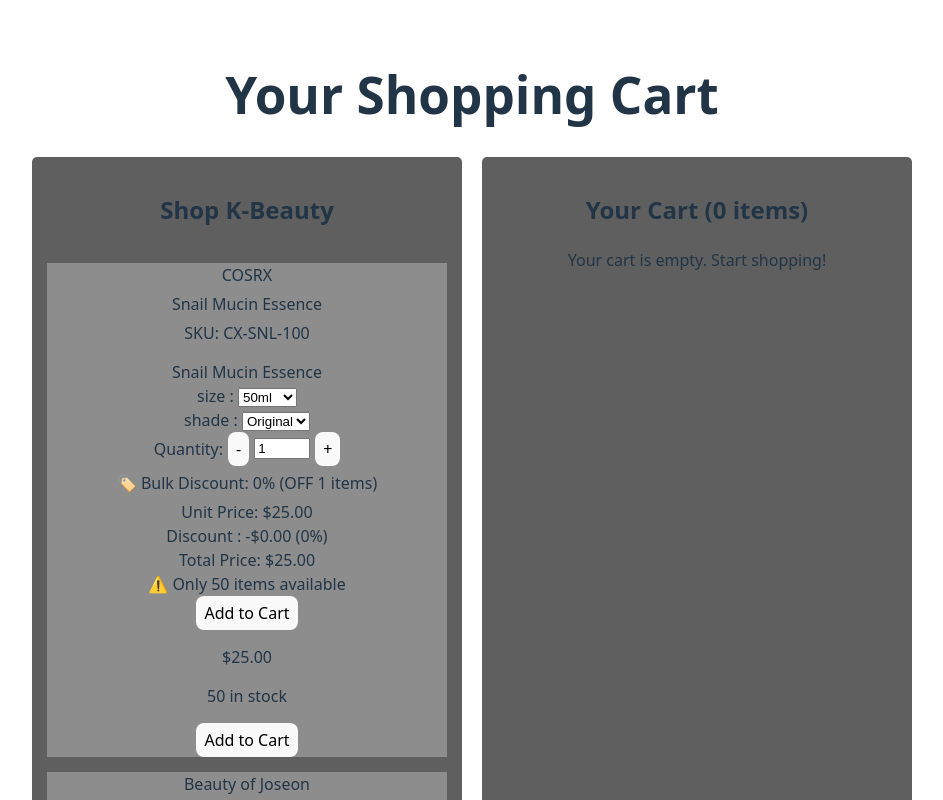
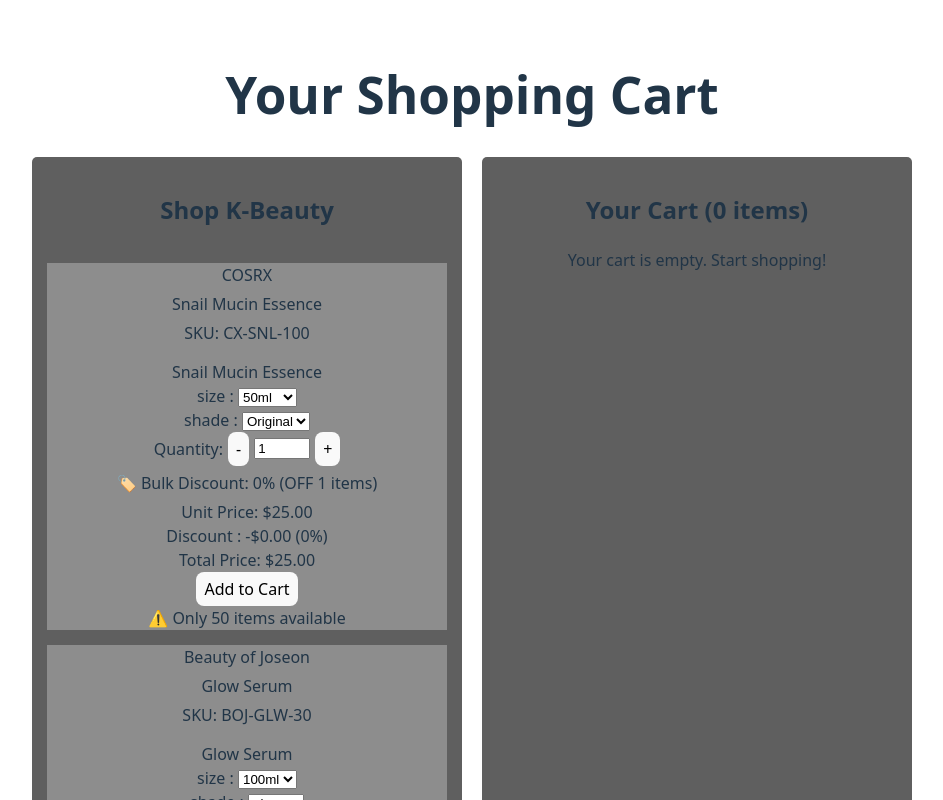
Before and after one commit to RyuHyoRi/react-test, a React (Vite) app: page /cart in a window 1280 px wide. Shown: the top 800 px of the page, without its empty margins (168-1111 px from the left). Built offline with nearby package versions, Linux system fonts and the light colour scheme.

Commit message:
3장 1과제

```diff
--- a/src/components/AdvancedQuantitySelector.jsx
+++ b/src/components/AdvancedQuantitySelector.jsx
@@ -45,12 +45,16 @@
         setOptionsValuesChanged(prev => !prev);
     };
 
-    useEffect(() => {
+    const getInitialOptions = () => {
         const initialOptions = {};
         options.forEach(option => {
             initialOptions[option.type] = option.values[0];
         });
-        setSelectedOptions(initialOptions);
+        return initialOptions;
+    };
+
+    useEffect(() => {
+        setSelectedOptions(getInitialOptions());
     }, [options]);
 
     useEffect(() => {
@@ -65,7 +69,11 @@
                 return (
             <div key={option.type}>
                 <label htmlFor={optionId}>{option.type} : </label>
-                <select id={optionId} onChange={handleOptionChange(option.type)}>
+                <select
+                    id={optionId}
+                    value={selectedOptions[option.type] ?? option.values[0]}
+                    onChange={handleOptionChange(option.type)}
+                >
                     {option.values.map(optionValue =>
                         <option key={optionValue} value={optionValue}>
                             {optionValue}
@@ -108,12 +116,14 @@
                     <span>${totalPrice.toFixed(2)}</span>
                 </div>
             </div>
-            <div>⚠️ Only {maxStock} items available</div>
             <button
-                onClick={() => onAddToCart({ quantity, selectedOptions })}
+                onClick={() => {
+                    onAddToCart({ quantity, selectedOptions });
+                }}
             >
                 Add to Cart
             </button>
+            <div>⚠️ Only {maxStock} items available</div>
         </div>
     );
 }
--- a/src/components/KBeautyCart.jsx
+++ b/src/components/KBeautyCart.jsx
@@ -6,9 +6,41 @@
   const [selectedSamples, setSelectedSamples] = useState([]);
 
   const products = [
-    { id: 1, sku: "CX-SNL-100", brand: "COSRX", name: "Snail Mucin Essence", price: 25.00, stock: 50 },
-    { id: 2, sku: "BOJ-GLW-30", brand: "Beauty of Joseon", name: "Glow Serum", price: 17.00, stock: 30 },
-    { id: 3, sku: "SK4-CEN-75", brand: "SKIN1004", name: "Centella Cream", price: 24.00, stock: 15 },
+    {
+      id: 1,
+      sku: "CX-SNL-100",
+      brand: "COSRX",
+      name: "Snail Mucin Essence",
+      price: 25.00,
+      stock: 50,
+      options: [
+        { type: "size", values: ["50ml", "100ml", "200ml"] },
+        { type: "shade", values: ["Original", "Light"] }
+      ]
+    },
+    {
+      id: 2,
+      sku: "BOJ-GLW-30",
+      brand: "Beauty of Joseon",
+      name: "Glow Serum",
+      price: 17.00,
+      stock: 30,
+      options: [
+        { type: "size", values: ["100ml", "200ml"] },
+        { type: "shade", values: ["glow", "matte"] }
+      ]
+    },
+    {
+      id: 3,
+      sku: "SK4-CEN-75",
+      brand: "SKIN1004",
+      name: "Centella Cream",
+      price: 24.00, stock: 15,
+      options: [
+        { type: "size", values: ["75ml", "150ml"] },
+        { type: "shade", values: ["soft", "medium", "bold"] }
+      ]
+    }
   ];
 
   const freeSamples = [
@@ -145,19 +177,11 @@
               productName={product.name}
               unitPrice={product.price}
               maxStock={product.stock}
-              options={[
-                { type: "size", values: ["50ml", "100ml", "200ml"] },
-                { type: "shade", values: ["Original", "Light"] }
-              ]}
+              options={product.options}
               onAddToCart={({ quantity, selectedOptions }) =>
                 addToCart(product, quantity, selectedOptions)
               }
             />
-            <span className="price">${product.price.toFixed(2)}</span>
-            <span className="stock">{product.stock} in stock</span>
-            <button onClick={() => addToCart(product, 1, {})}>
-              Add to Cart
-            </button>
           </div>
         ))}
       </section>
@@ -171,9 +195,16 @@
           <>
             {cart.map(item => (
               <div key={item.id} className="cart-item">
-                <div className="item-info">
-                  <span className="brand">{item.brand}</span>
-                  <span className="name">{item.name}</span>
+                <div className="item-details">
+                  <div className="item-info">
+                    <span className="brand">{item.brand}</span>
+                    <span className="name">{item.name}</span>
+                  </div>
+                  <div className="item-options">
+                    {Object.entries(item.selectedOptions).map(([optionType, optionValue]) => (
+                      <span key={optionType}>{optionType}: {optionValue}</span>
+                    ))}
+                  </div>
                 </div>
                 <div className="quantity-controls">
                   <button onClick={() => updateQuantity(item.id, item.optionsKey, item.quantity - 1)}>−</button>
--- a/src/pages/Cart.css
+++ b/src/pages/Cart.css
@@ -53,3 +53,25 @@
     justify-content: center;
     gap: 5px;
 }
+.item-info {
+    display: flex;
+    flex-flow: row nowrap;
+    gap: 5px;
+}
+.item-info .brand {
+    font-size: 14px;
+    font-weight: bold;
+}
+.item-info .name {
+    font-size: 14px;
+    font-weight: normal;
+}
+.item-options {
+    display: flex;
+    flex-flow: row nowrap;
+    gap: 5px;
+    font-size: 12px;
+    color: #bebebe;
+    padding: 0;
+    margin: 0;
+}
```
